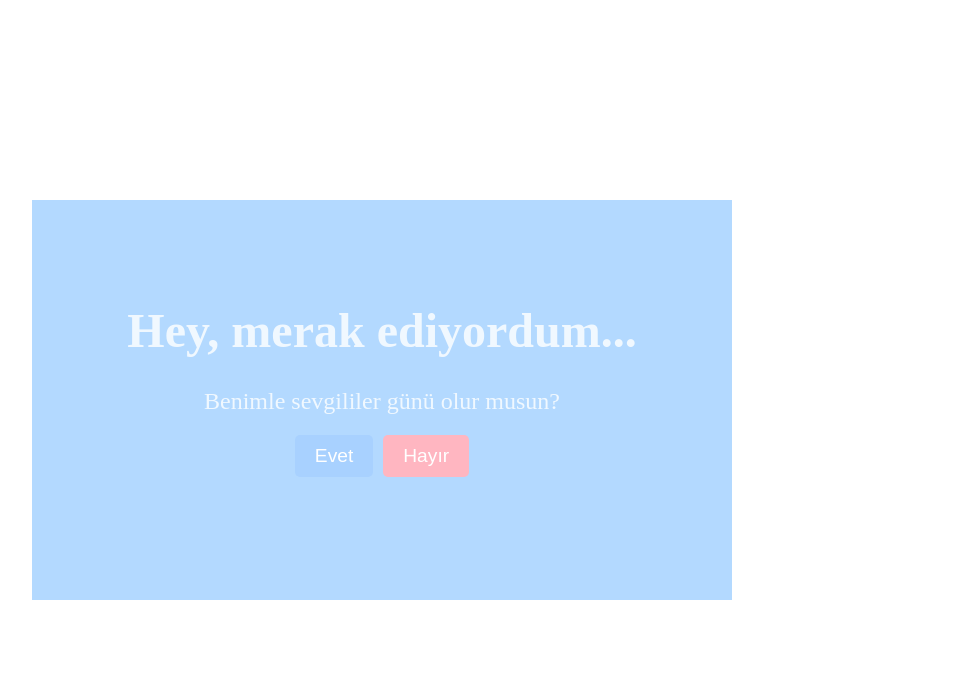
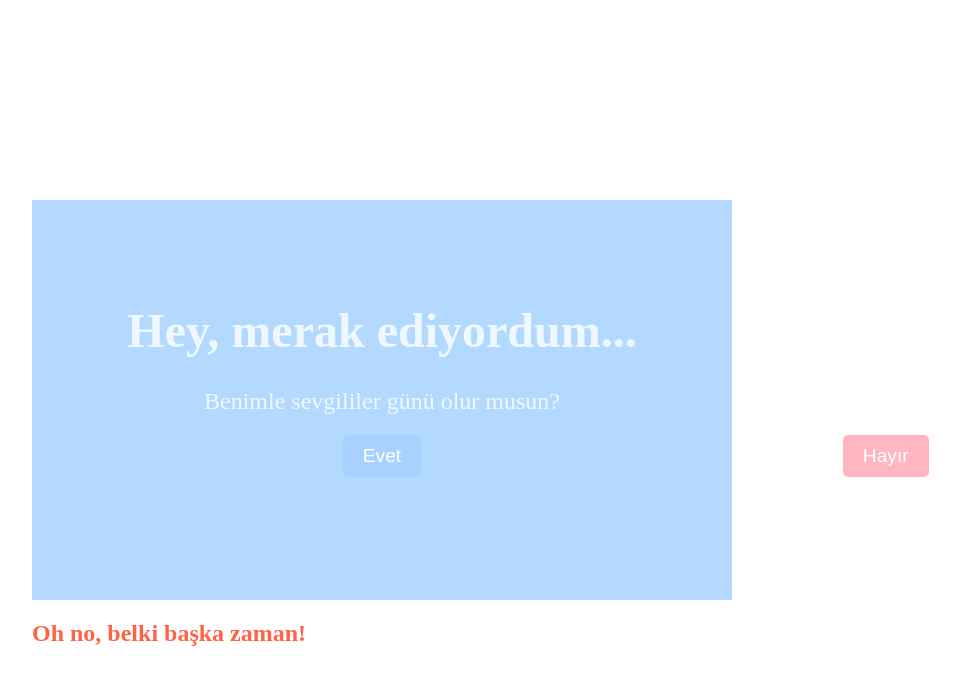
Before and after one commit to wrenchfry/miels-pet, a React (Create React App) app: page / in a window 1280 px wide. Both pictures are taken after a click on the button "Hayır". Shown: the top 684 px of the page, without its empty margins (258-1218 px from the left). Built offline with nearby package versions, Linux system fonts and the light colour scheme.

Commit message:
my valentines project

```diff
--- a/src/pages/LoginPage.tsx
+++ b/src/pages/LoginPage.tsx
@@ -4,14 +4,24 @@ const ValentineCard: React.FC = () => {
     const [showGif, setShowGif] = useState(false);  // Controls whether to show the Jinx GIF
     const [showSecondGif, setShowSecondGif] = useState(false);  // Controls whether to show the Love GIF
     const [cardVisible, setCardVisible] = useState(true);  // Controls whether the card is visible
+    const [showNoMessage, setShowNoMessage] = useState(false);  // Controls the "Oh no" message visibility
+    const [yesButtonSize, setYesButtonSize] = useState(1);  // Controls the size of the Yes button
+    const [noButtonPosition, setNoButtonPosition] = useState({ x: 0, y: 0 });  // Controls No button's position
 
     const handleYesClick = () => {
         setCardVisible(false);  // Hide the card
         setShowGif(true);  // Show the Jinx GIF
+        setYesButtonSize(2);  // Make Yes button grow
         setTimeout(() => {
             setShowGif(false);  // Hide the Jinx GIF after 3 seconds
             setShowSecondGif(true);  // Show the Love GIF
         }, 3000);
+    };
+
+    const handleNoClick = () => {
+        setShowNoMessage(true);  // Show "Oh no" message
+        // Move the "No" button off-screen or shift its position
+        setNoButtonPosition({ x: 500, y: 0 });  // Example of moving it to the right
     };
 
     return (
@@ -24,14 +34,14 @@ const ValentineCard: React.FC = () => {
                             <p style={styles.question}>Benimle sevgililer günü olur musun?</p>
                             <div style={styles.buttonContainer}>
                                 <button
-                                    style={styles.yesButton}
+                                    style={{ ...styles.yesButton, transform: `scale(${yesButtonSize})` }}
                                     onClick={handleYesClick}
                                 >
                                     Evet
                                 </button>
                                 <button
-                                    style={styles.noButton}
-                                    onClick={() => alert("Oh no, maybe next time!")}
+                                    style={{ ...styles.noButton, left: `${noButtonPosition.x}px`, top: `${noButtonPosition.y}px` }}
+                                    onClick={handleNoClick}
                                 >
                                     Hayır
                                 </button>
@@ -43,6 +53,11 @@ const ValentineCard: React.FC = () => {
                     <div style={styles.gifContainer}>
                         {showGif && <img src="/jinx-ekko.gif" alt="Jinx Gif" style={styles.gifStyle} />}
                         {showSecondGif && <img src="/love.gif" alt="Love Gif" style={styles.secondGifStyle} />}
+                    </div>
+                )}
+                {showNoMessage && (
+                    <div style={styles.noMessage}>
+                        <p>Oh no, belki başka zaman!</p>
                     </div>
                 )}
             </div>
@@ -95,6 +110,7 @@ const styles: { [key: string]: React.CSSProperties } = {
         display: 'flex',
         justifyContent: 'center',
         gap: '10px',
+        position: 'relative',
     },
     yesButton: {
         backgroundColor: '#A8D1FF',
@@ -104,6 +120,7 @@ const styles: { [key: string]: React.CSSProperties } = {
         color: '#fff',
         fontSize: '1.2rem',
         cursor: 'pointer',
+        transition: 'transform 0.3s ease-in-out',  // Smooth scaling transition
     },
     noButton: {
         backgroundColor: '#FFB6C1',
@@ -113,6 +130,8 @@ const styles: { [key: string]: React.CSSProperties } = {
         color: '#fff',
         fontSize: '1.2rem',
         cursor: 'pointer',
+        position: 'absolute',  // Ensures the "No" button moves around
+        transition: 'left 0.3s ease, top 0.3s ease',  // Smooth transition for button movement
     },
     gifContainer: {
         display: 'flex',
@@ -134,6 +153,12 @@ const styles: { [key: string]: React.CSSProperties } = {
         maxHeight: '80%',
         objectFit: 'contain',  // Maintain the aspect ratio of the second GIF
     },
+    noMessage: {
+        marginTop: '20px',
+        color: '#FF6347',
+        fontSize: '1.5rem',
+        fontWeight: 'bold',
+    },
 };
 
 export default ValentineCard;
```
